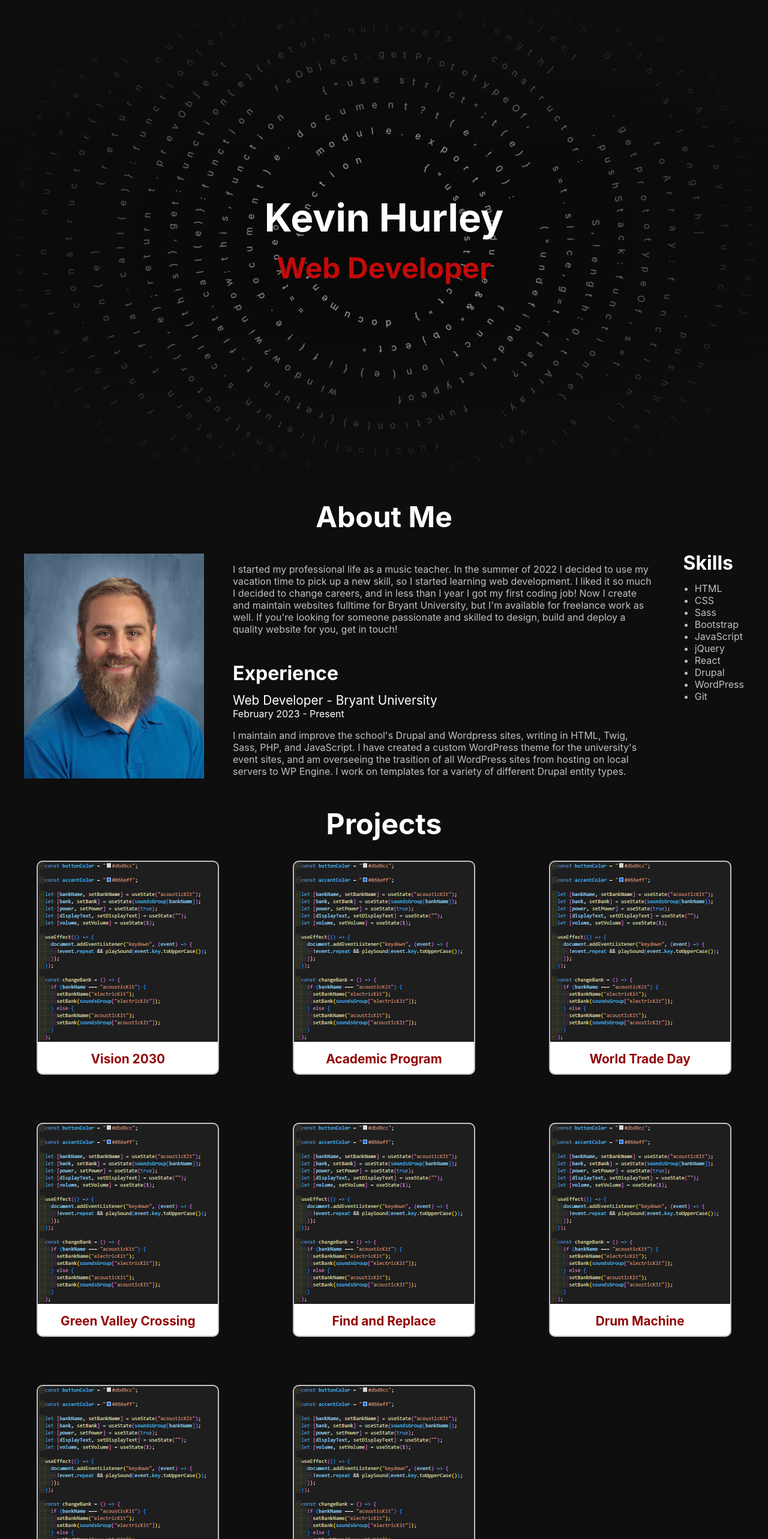
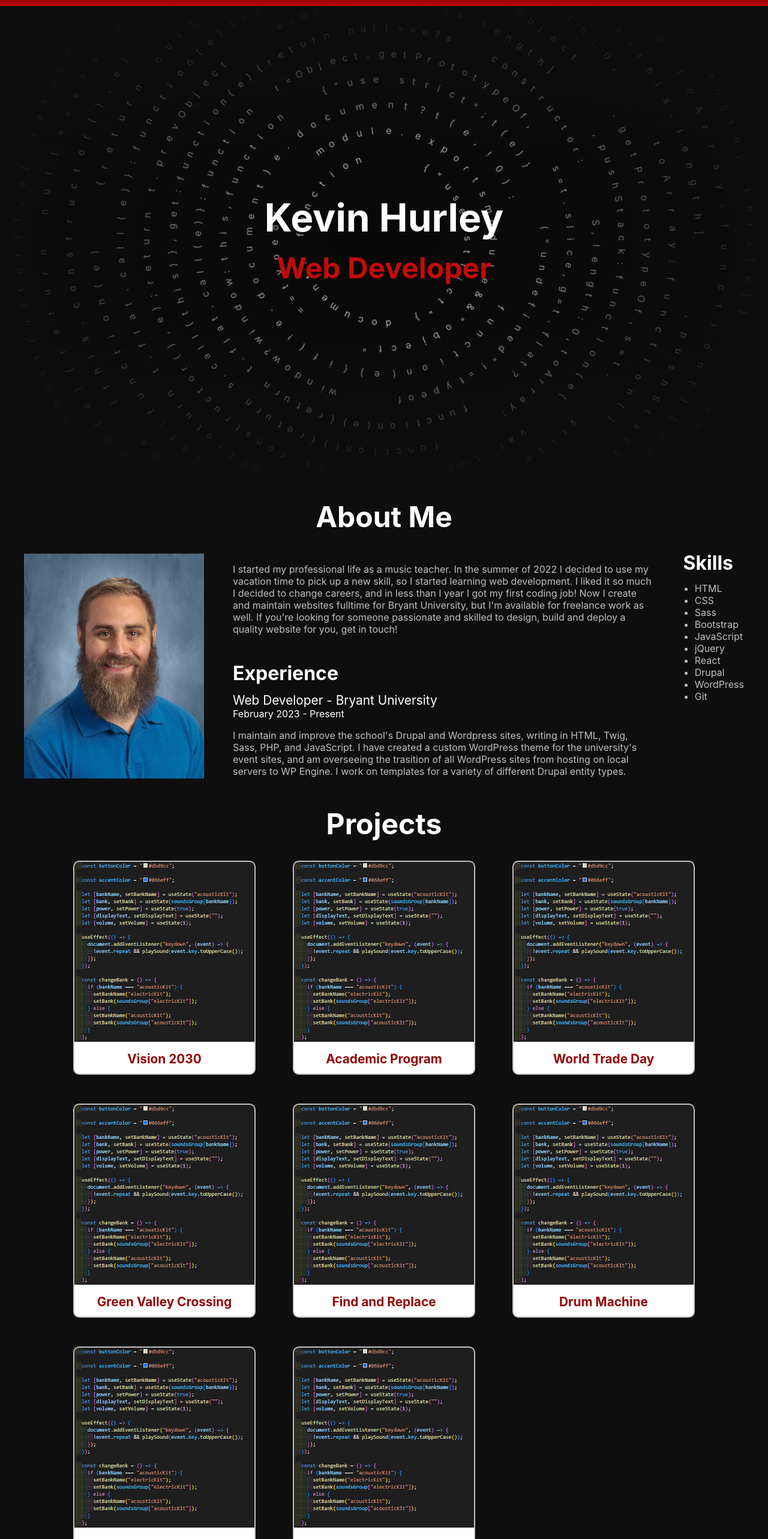
Before and after one commit to kevinhurley23/portfolio, a React (Create React App) app: page / in a window 1280 px wide. Shown: the top 2566 px of the page at 60% size. Built offline with nearby package versions, Linux system fonts and the light colour scheme.

Commit message:
progress bar, projectGrid staggerchildren

```diff
--- a/package.json
+++ b/package.json
@@ -9,6 +9,7 @@
     "framer-motion": "^10.16.4",
     "react": "^18.2.0",
     "react-dom": "^18.2.0",
+    "react-intersection-observer": "^9.5.3",
     "react-scripts": "5.0.1",
     "web-vitals": "^2.1.4"
   },
--- a/src/App.css
+++ b/src/App.css
@@ -36,6 +36,17 @@ h2 {
 h3 {
   font-size: 2.5rem;
   margin: 0 0 1rem;
+}
+
+#progress-bar {
+  position: fixed;
+  top: 0;
+  left: 0;
+  right: 0;
+  height: 10px;
+  background: linear-gradient(var(--accent2), var(--accent1));
+  transform-origin: 0%;
+  z-index: 10;
 }
 
 #hero {
@@ -158,10 +169,14 @@ h3 {
   }
 }
 
+#projects .container {
+  max-width: 1050px;
+}
+
 #project-grid {
   display: grid;
   grid-template-columns: repeat(auto-fit, minmax(280px, 1fr));
-  gap: 5rem;
+  gap: 3rem;
   justify-items: center;
 }
 
--- a/src/App.jsx
+++ b/src/App.jsx
@@ -1,12 +1,20 @@
 import "./App.css";
 import TextCircles from "./components/TextCircles";
 import ProjectGrid from "./components/ProjectGrid";
-import { motion } from "framer-motion";
+import { motion, useScroll, useSpring } from "framer-motion";
 import profilePic from "./img/Portrait-Photo-9-27-22-small.jpg";
 
 function App() {
+  const { scrollYProgress } = useScroll();
+  const scaleX = useSpring(scrollYProgress, {
+    stiffness: 200,
+    damping: 50,
+    restDelta: 0.001,
+  });
+
   return (
     <div className="App">
+      <motion.div id="progress-bar" style={{ scaleX }} />
       <main>
         <section id="hero">
           <TextCircles />
--- a/src/components/ProjectCard.jsx
+++ b/src/components/ProjectCard.jsx
@@ -1,6 +1,13 @@
+import { motion } from "framer-motion";
 import fallback from "../img/code.PNG";
 
-function ProjectCard({ title, tags, buildLink, srcLink, description }) {
+export default function ProjectCard({
+  title,
+  tags,
+  buildLink,
+  srcLink,
+  description,
+}) {
   function importAll(r) {
     return r.keys().map(r);
   }
@@ -12,14 +19,26 @@ function ProjectCard({ title, tags, buildLink, srcLink, description }) {
     image = fallback;
   }
 
+  const cardVariants = {
+    hidden: { opacity: 0, y: 200 },
+    show: {
+      opacity: 1,
+      y: 0,
+      transition: {
+        duration: 0.5,
+      },
+    },
+  };
+
   return (
-    <div className={"project-card " + tags.join(" ")}>
+    <motion.div
+      className={"project-card " + tags.join(" ")}
+      variants={cardVariants}
+    >
       <img src={image} />
       <div className="project-title">
         <h3>{title}</h3>
       </div>
-    </div>
+    </motion.div>
   );
 }
-
-export default ProjectCard;
--- a/src/components/ProjectGrid.jsx
+++ b/src/components/ProjectGrid.jsx
@@ -1,71 +1,31 @@
 import { motion } from "framer-motion";
+import { useInView } from "react-intersection-observer";
+import { projects } from "./projectsArray";
 import ProjectCard from "./ProjectCard";
 
 export default function ProjectGrid() {
-  const projects = [
-    {
-      title: "Vision 2030",
-      tags: ["Drupal"],
-      buildLink: "https://vision2030.bryant.edu",
-      description: "Description",
+  const [ref, inView] = useInView({
+    triggerOnce: true,
+  });
+
+  const gridVariants = {
+    hidden: { opacity: 0 },
+    show: {
+      opacity: 1,
+      transition: {
+        staggerChildren: 0.1,
+      },
     },
-    {
-      title: "Academic Program",
-      tags: ["Drupal"],
-      buildLink:
-        "https://www.bryant.edu/academics/program-finder/graduate-certificate/graduate-certificate-business-analytics",
-      description: "Description",
-    },
-    {
-      title: "World Trade Day",
-      tags: ["WordPress"],
-      buildLink: "https://worldtradeday.bryant.edu/",
-      description: "Description",
-    },
-    {
-      title: "Green Valley Crossing",
-      tags: ["Astro"],
-      buildLink: "https://gvc-a7h7.onrender.com/",
-      srcLink: "https://github.com/kevinhurley23/Green-Valley-Crossing",
-      description: "Description",
-    },
-    {
-      title: "Find and Replace",
-      tags: ["jQuery"],
-      buildLink:
-        "https://kevinhurley23.github.io/Online-Find-and-Replace-Tool/",
-      srcLink: "https://github.com/kevinhurley23/Online-Find-and-Replace-Tool",
-      description: "Description",
-    },
-    {
-      title: "Drum Machine",
-      tags: ["React"],
-      buildLink: "https://kevinhurley23.github.io/drum-machine/",
-      srcLink: "https://github.com/kevinhurley23/drum-machine/tree/master",
-      description:
-        "As a musician, this project really appealed to me. I created this drum machine using React. I improved on freeCodeCamp's design in a few ways. Firstly, rather than using the sounds they provided, I created my own sounds using Native Instruments software. I also made it so that holding down a key does not retrigger the sounds, and I added text on either side of the toggle buttons to clarify their functions. Also, I think mine looks better!",
-    },
-    {
-      title: "Javascript Calculator",
-      tags: ["React"],
-      buildLink: "https://kevinhurley23.github.io/javascript-calculator/",
-      srcLink:
-        "https://github.com/kevinhurley23/javascript-calculator/tree/master",
-      description:
-        "I think I improved on freeCodeCamp's design. My calculator has a backspace button in addition to the all clear button. The backspace button returns the last number to the display if an operator gets cleared. My calculator also doesn't allow the user to input an operator as the first character, expect for the negative sign. I created it using React.",
-    },
-    {
-      title: "Pomodoro Clock",
-      tags: ["jQuery"],
-      buildLink: "https://kevinhurley23.github.io/pomodoro-clock",
-      srcLink: "https://github.com/kevinhurley23/pomodoro-clock/tree/master",
-      description:
-        "If you aren't familiar with a Pomodoro Clock (aka 25 + 5 clock), it facilitates alternating between periods of work and periods of rest by letting you set how long you want your work session to be and how long your break session will be. My app was created with jQuery. One way I improved on freeCodeCamp's design was to make the reset button return the clock to the values the user sets for session and break lengths, rather than returning to 25 minutes and 5 minutes respectively.",
-    },
-  ];
+  };
 
   return (
-    <div id="project-grid">
+    <motion.div
+      id="project-grid"
+      variants={gridVariants}
+      initial="hidden"
+      animate={inView ? "show" : "hidden"}
+      ref={ref}
+    >
       {projects.map((project) => (
         <ProjectCard
           key={project.title}
@@ -76,6 +36,6 @@ export default function ProjectGrid() {
           description={project.description}
         />
       ))}
-    </div>
+    </motion.div>
   );
 }
--- /dev/null
+++ b/src/components/projectsArray.js
@@ -0,0 +1,60 @@
+export const projects = [
+  {
+    title: "Vision 2030",
+    tags: ["Drupal"],
+    buildLink: "https://vision2030.bryant.edu",
+    description: "Description",
+  },
+  {
+    title: "Academic Program",
+    tags: ["Drupal"],
+    buildLink:
+      "https://www.bryant.edu/academics/program-finder/graduate-certificate/graduate-certificate-business-analytics",
+    description: "Description",
+  },
+  {
+    title: "World Trade Day",
+    tags: ["WordPress"],
+    buildLink: "https://worldtradeday.bryant.edu/",
+    description: "Description",
+  },
+  {
+    title: "Green Valley Crossing",
+    tags: ["Astro"],
+    buildLink: "https://gvc-a7h7.onrender.com/",
+    srcLink: "https://github.com/kevinhurley23/Green-Valley-Crossing",
+    description: "Description",
+  },
+  {
+    title: "Find and Replace",
+    tags: ["jQuery"],
+    buildLink: "https://kevinhurley23.github.io/Online-Find-and-Replace-Tool/",
+    srcLink: "https://github.com/kevinhurley23/Online-Find-and-Replace-Tool",
+    description: "Description",
+  },
+  {
+    title: "Drum Machine",
+    tags: ["React"],
+    buildLink: "https://kevinhurley23.github.io/drum-machine/",
+    srcLink: "https://github.com/kevinhurley23/drum-machine/tree/master",
+    description:
+      "As a musician, this project really appealed to me. I created this drum machine using React. I improved on freeCodeCamp's design in a few ways. Firstly, rather than using the sounds they provided, I created my own sounds using Native Instruments software. I also made it so that holding down a key does not retrigger the sounds, and I added text on either side of the toggle buttons to clarify their functions. Also, I think mine looks better!",
+  },
+  {
+    title: "Javascript Calculator",
+    tags: ["React"],
+    buildLink: "https://kevinhurley23.github.io/javascript-calculator/",
+    srcLink:
+      "https://github.com/kevinhurley23/javascript-calculator/tree/master",
+    description:
+      "I think I improved on freeCodeCamp's design. My calculator has a backspace button in addition to the all clear button. The backspace button returns the last number to the display if an operator gets cleared. My calculator also doesn't allow the user to input an operator as the first character, expect for the negative sign. I created it using React.",
+  },
+  {
+    title: "Pomodoro Clock",
+    tags: ["jQuery"],
+    buildLink: "https://kevinhurley23.github.io/pomodoro-clock",
+    srcLink: "https://github.com/kevinhurley23/pomodoro-clock/tree/master",
+    description:
+      "If you aren't familiar with a Pomodoro Clock (aka 25 + 5 clock), it facilitates alternating between periods of work and periods of rest by letting you set how long you want your work session to be and how long your break session will be. My app was created with jQuery. One way I improved on freeCodeCamp's design was to make the reset button return the clock to the values the user sets for session and break lengths, rather than returning to 25 minutes and 5 minutes respectively.",
+  },
+];
```
Also changed, not shown: 1 other file (tests, documents, lock files or other folders).
